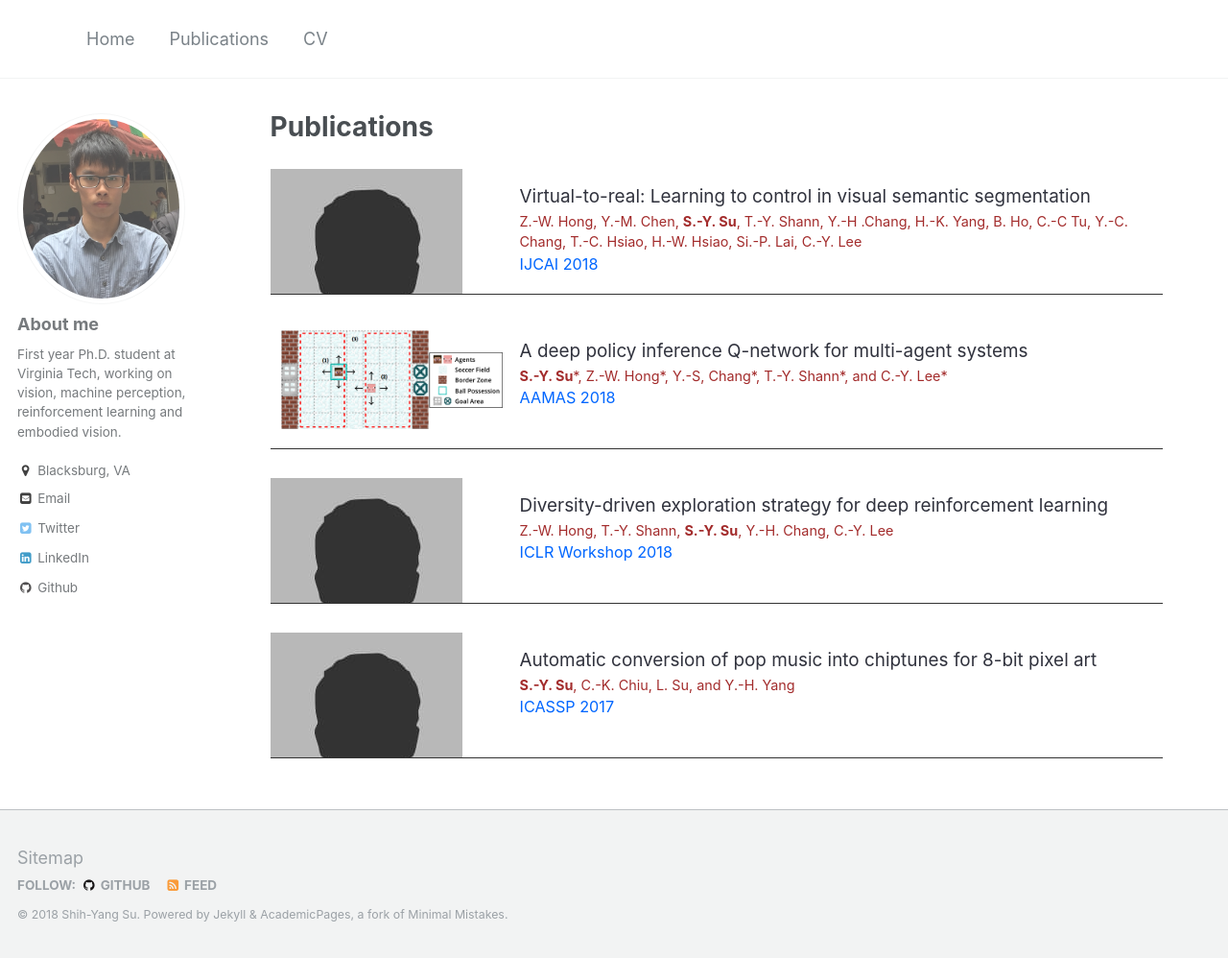
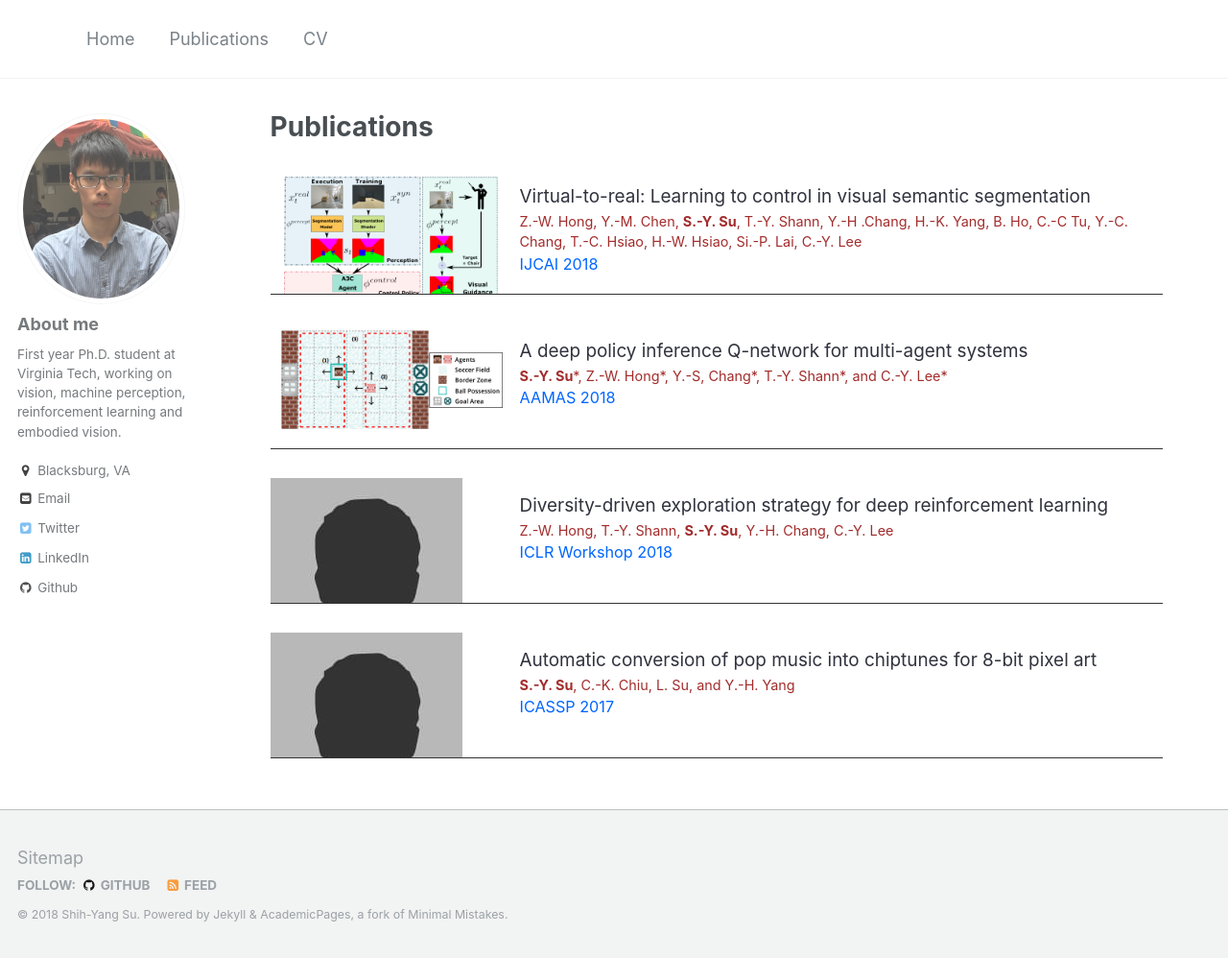
Before and after one commit to LemonATsu/LemonATsu.github.io, a Jekyll site: the page built from _pages/publications.md, in a window 1280 px wide and 998 px high. Shown: the whole window at 96% size. Built offline with Jekyll 4.4.1, drawn with Linux system fonts in a browser that asks for light colours.

Commit message:
add vtoreal image

```diff
--- a/_pages/publications.md
+++ b/_pages/publications.md
@@ -5,7 +5,7 @@ permalink: /publications/
 author_profile: true
 ---
 <div class="pub-container">
-    <div class="pub-thumb"><img src="https://lemonatsu.github.io/images/bio-photo.jpg"></div>
+    <div class="pub-thumb"><img src="https://lemonatsu.github.io/images/virtualtoreal.png"></div>
     <div class="pub-content">
         <div class="pub-title">Virtual-to-real: Learning to control in visual semantic segmentation</div>
         <div class="pub-author">Z.-W. Hong, Y.-M. Chen, <b>S.-Y. Su</b>, T.-Y. Shann, Y.-H .Chang, H.-K. Yang, B. Ho, C.-C Tu, Y.-C. Chang, T.-C. Hsiao, H.-W. Hsiao, Si.-P. Lai, C.-Y. Lee</div>
```
Also changed, not shown: images/virtualtoreal.png (added), 1 other file.
